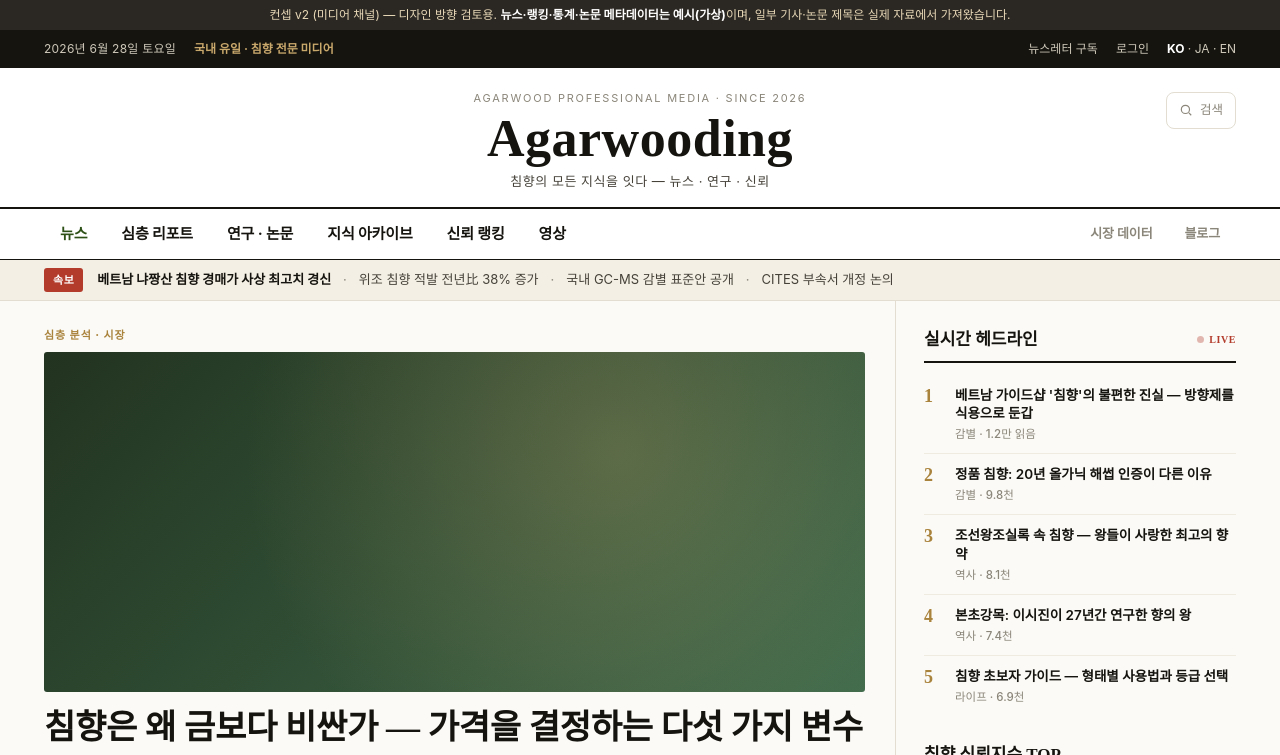
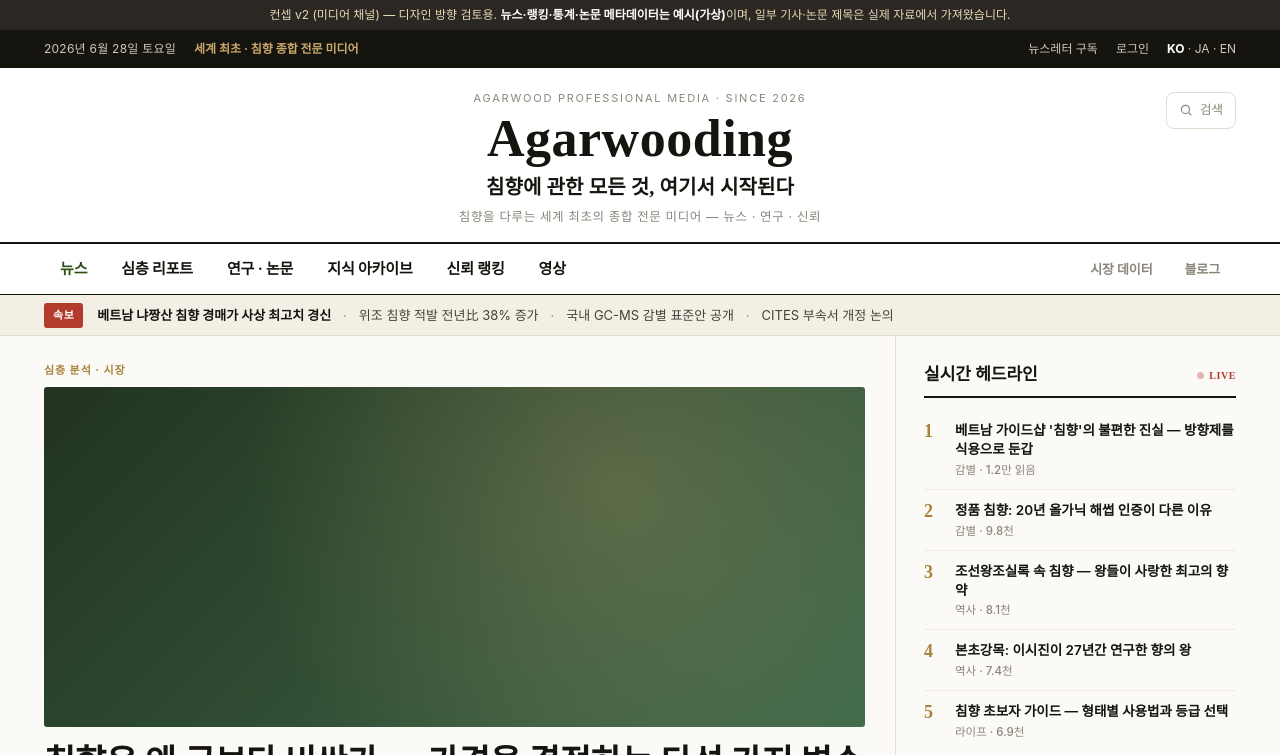
Before and after one commit to gai-cmd/agarwooding-concept, a plain HTML site: page media.html in a window 1280 px wide. Shown: the top 755 px of the page. Drawn offline with Linux system fonts and the light colour scheme.

Commit message:
Apply hero slogan: 침향에 관한 모든 것, 여기서 시작된다
Co-Authored-By: Claude Opus 4.8 (1M context) <noreply@anthropic.com>

```diff
--- a/media.html
+++ b/media.html
@@ -38,7 +38,8 @@
   .mast .wrap{text-align:center;padding:22px 24px 16px;position:relative}
   .mast .est{font-size:11px;color:var(--ink3);letter-spacing:.16em;text-transform:uppercase}
   .mast h1{font-family:var(--serif);font-size:52px;font-weight:800;letter-spacing:.01em;line-height:1;margin:6px 0 7px}
-  .mast .slogan{font-size:13px;color:var(--ink2);letter-spacing:.04em}
+  .mast .slogan{font-family:var(--serif);font-size:20px;color:var(--ink);font-weight:700;letter-spacing:.005em;margin-top:3px}
+  .mast .subslogan{font-size:12.5px;color:var(--ink3);letter-spacing:.05em;margin-top:6px}
   .mast .search{position:absolute;right:24px;top:24px;border:1px solid var(--line);border-radius:8px;padding:8px 12px;font-size:12.5px;color:var(--ink3);display:flex;gap:7px;align-items:center}
   .mast .search svg{width:14px;height:14px;stroke:var(--ink3)}
 
@@ -173,7 +174,7 @@
 
 <div class="util"><div class="wrap">
   <span class="date">2026년 6월 28일 토요일</span>
-  <span class="tag">국내 유일 · 침향 전문 미디어</span>
+  <span class="tag">세계 최초 · 침향 종합 전문 미디어</span>
   <span class="sp"></span>
   <a>뉴스레터 구독</a><a>로그인</a>
   <span class="lang"><b>KO</b> · JA · EN</span>
@@ -182,7 +183,8 @@
 <header class="mast"><div class="wrap">
   <div class="est">Agarwood Professional Media · since 2026</div>
   <h1 class="serif">Agarwooding</h1>
-  <div class="slogan">침향의 모든 지식을 잇다 — 뉴스 · 연구 · 신뢰</div>
+  <div class="slogan">침향에 관한 모든 것, 여기서 시작된다</div>
+  <div class="subslogan">침향을 다루는 세계 최초의 종합 전문 미디어 — 뉴스 · 연구 · 신뢰</div>
   <div class="search"><svg viewBox="0 0 24 24" fill="none" stroke-width="2"><circle cx="11" cy="11" r="7"/><path d="M21 21l-4-4"/></svg>검색</div>
 </div></header>
 
@@ -329,7 +331,7 @@
   <div class="top">
     <div>
       <h2 class="serif">Agarwooding</h2>
-      <p class="fd">침향의 뉴스·연구·신뢰를 잇는 전문 미디어. 위조 없는 침향 생태계를 위하여 — 국내 유일 침향 전문 채널.</p>
+      <p class="fd">침향에 관한 모든 것이 시작되는 곳. 침향을 다루는 세계 최초의 종합 전문 미디어 — 뉴스·연구·신뢰로 위조 없는 침향 생태계를 만듭니다.</p>
     </div>
     <div class="cols">
       <div><h5>섹션</h5><ul><li>뉴스</li><li>심층 리포트</li><li>연구·논문</li><li>지식 아카이브</li><li>신뢰 랭킹</li></ul></div>
```
